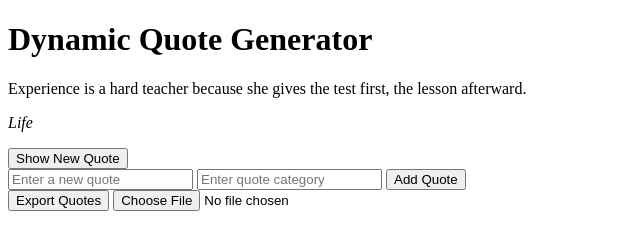
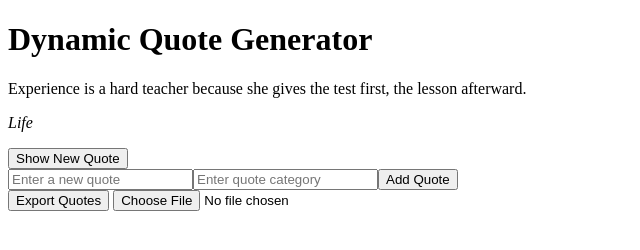
Before and after one commit to Patricia17june/alx_fe_javascript, a plain HTML site: page dom-manipulation/index.html in a window 1280 px wide. Both pictures are taken after typing "Sample", "Sample" into the empty fields and a click on the button "Add Quote". Shown: the full height of the page, 0-640 px from the left. Drawn offline with Linux system fonts and the light colour scheme.

Commit message:
update both index.html and script.js files

```diff
--- a/dom-manipulation/index.html
+++ b/dom-manipulation/index.html
@@ -9,11 +9,8 @@
     <h1>Dynamic Quote Generator</h1>
     <div id="quoteDisplay"></div>
     <button id="newQuote">Show New Quote</button>
-    <div>
-        <input id="newQuoteText" type="text" placeholder="Enter a new quote" />
-        <input id="newQuoteCategory" type="text" placeholder="Enter quote category" />
-        <button onclick="addQuote()">Add Quote</button>
-      </div>
+    <div id="quoteFormContainer"></div>
+
       <div>
         <button id="exportQuotes">Export Quotes</button>
         <input type="file" id="importFile" accept=".json" onchange="importFromJsonFile(event)" />
--- a/dom-manipulation/script.js
+++ b/dom-manipulation/script.js
@@ -1,5 +1,5 @@
-// Initial array of quotes loaded from local  storage or default quotes
-const quotes = JSON.parse(localStorage.getItem('quotes')) || [
+// Initial array of quotes
+let quotes = JSON.parse(localStorage.getItem('quotes')) || [
     { text: "When you change your thoughts, remember to also change your world.", category: "Motivation" },
     { text: "Education is the most powerful weapon which you can use to change the world.", category: "students" },
     { text: "Experience is a hard teacher because she gives the test first, the lesson afterward.", category: "Life" }
@@ -15,9 +15,49 @@ function showRandomQuote() {
     const randomIndex = Math.floor(Math.random() * quotes.length);
     const randomQuote = quotes[randomIndex];
     const quoteDisplay = document.getElementById('quoteDisplay');
-    quoteDisplay.innerHTML = '<p>${randomQuote.text}</p><p><em>${randomQuote.category}</em></p>';
+    quoteDisplay.innerHTML = '';
+
+    const quoteText = document.createElement('p');
+    quoteText.textContent = randomQuote.text;
+
+    const quoteCategory = document.createElement('p');
+    quoteCategory.textContent = randomQuote.category;
+    quoteCategory.style.fontStyle = 'italic';
+
+    quoteDisplay.appendChild(quoteText);
+    quoteDisplay.appendChild(quoteCategory);
+
     // Save the last viewed quote to session storage
     sessionStorage.setItem('lastViewedQuote', JSON.stringify(randomQuote));
+}
+
+// Function to create the form for adding new quotes
+function createAddQuoteForm() {
+    const quoteFormContainer = document.getElementById('quoteFormContainer');
+    quoteFormContainer.innerHTML = '';
+
+    const formDiv = document.createElement('div');
+
+    const inputQuote = document.createElement('input');
+    inputQuote.id = 'newQuoteText';
+    inputQuote.type = 'text';
+    inputQuote.placeholder = 'Enter a new quote';
+
+    const inputCategory = document.createElement('input');
+    inputCategory.id = 'newQuoteCategory';
+    inputCategory.type = 'text';
+    inputCategory.placeholder = 'Enter quote category';
+
+    const addButton = document.createElement('button');
+    addButton.id = 'addQuoteBtn';
+    addButton.textContent = 'Add Quote';
+
+    formDiv.appendChild(inputQuote);
+    formDiv.appendChild(inputCategory);
+    formDiv.appendChild(addButton);
+    quoteFormContainer.appendChild(formDiv);
+
+    addButton.addEventListener('click', addQuote);
 }
 
 // Function to add a new quote
@@ -36,6 +76,7 @@ function addQuote() {
     };
 
     quotes.push(newQuote);
+    saveQuotes();
     document.getElementById('newQuoteText').value = '';
     document.getElementById('newQuoteCategory').value = '';
     alert('Quote added successfully!');
@@ -51,6 +92,7 @@ function exportToJsonFile() {
     link.href = url;
     link.download = 'quotes.json';
     link.click();
+
     URL.revokeObjectURL(url);
 }
 
@@ -69,14 +111,17 @@ function importFromJsonFile(event) {
 // Event listeners
 document.getElementById('newQuote').addEventListener('click', showRandomQuote);
 document.getElementById('exportQuotes').addEventListener('click', exportToJsonFile);
-
-// Initial setup
 document.addEventListener('DOMContentLoaded', () => {
     showRandomQuote(); // Display an initial quote
+    createAddQuoteForm(); // Create the form for adding new quotes
+
     // Display the last viewed quote from session storage if it exists
     const lastViewedQuote = JSON.parse(sessionStorage.getItem('lastViewedQuote'));
     if (lastViewedQuote) {
         const quoteDisplay = document.getElementById('quoteDisplay');
-        quoteDisplay.innerHTML = `<p>${lastViewedQuote.text}</p><p><em>${lastViewedQuote.category}</em></p>`;
+        quoteDisplay.innerHTML = `
+            <p>${lastViewedQuote.text}</p>
+            <p><em>${lastViewedQuote.category}</em></p>
+        `;
     }
 });
```
